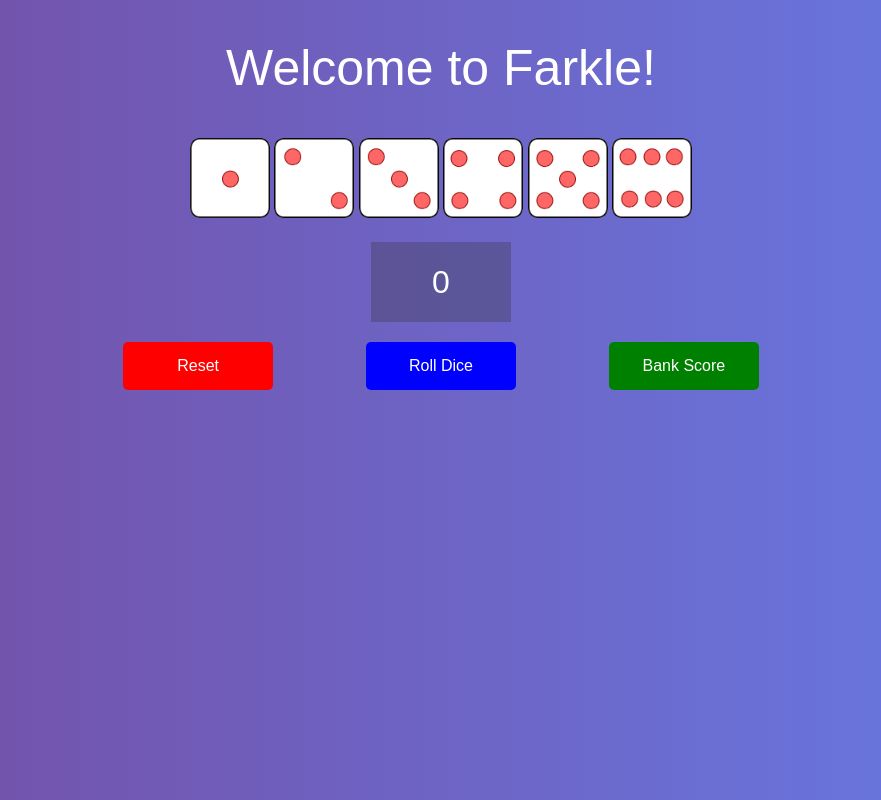
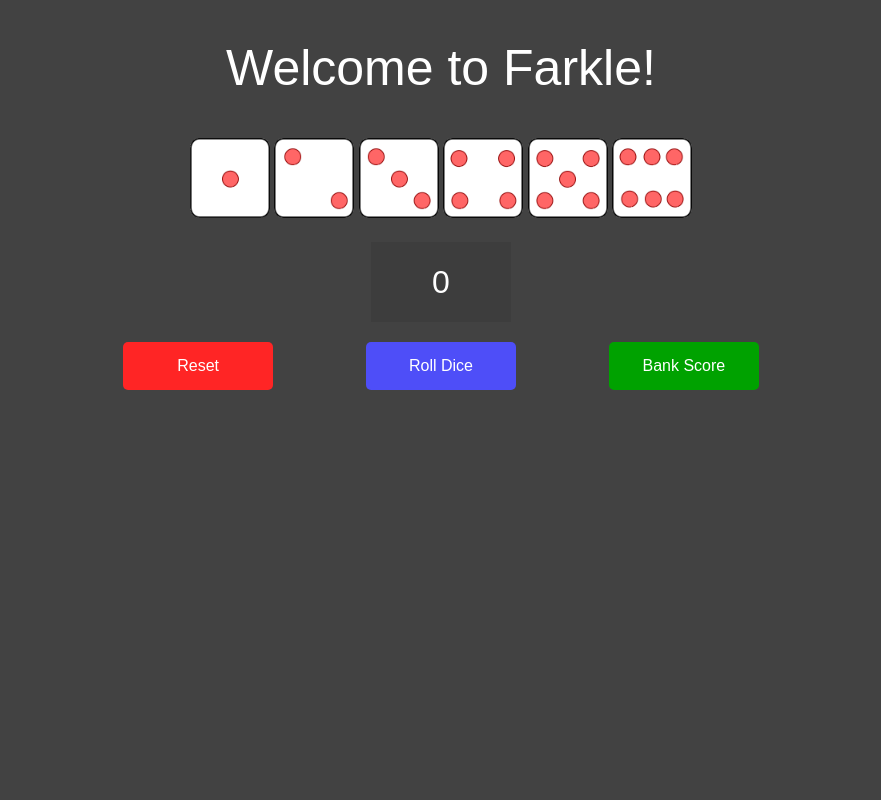
Before and after one commit to kelseybowen/DiceGameChallenge, a plain HTML site: page index.html in a window 1280 px wide. Shown: the whole page, without its empty margins (199-1080 px from the left). Drawn offline with Linux system fonts and the light colour scheme; files whose address does not match are found by name.

Commit message:
final updates

```diff
--- a/farkle.css
+++ b/farkle.css
@@ -3,8 +3,7 @@ img {
 }
 
 body {
-	background-color: #fff;
-	background-image: linear-gradient(-90deg, #667be6, #754da3);
+	background-color: #424242;
 	font-family: arial;
 }
 
@@ -48,7 +47,7 @@ body {
 }
 
 .button {
-	background-color: blue;
+	background-color: rgb(78, 78, 248);
 	color: white;
 	padding: 15px 32px;
 	text-align: center;
@@ -59,21 +58,12 @@ body {
 }
 
 .reset {
-	background-color: red;
+	background-color: rgb(255, 37, 37);
 }
 
 .bank {
-	background-color: green;
+	background-color: rgb(0, 162, 0);
 }
-
-
-.roll {}
-
-.roll:hover {}
-
-.bank {}
-
-.bank:hover {}
 
 .transparent {
 	/*For dice that are selected*/
--- a/farkle.js
+++ b/farkle.js
@@ -69,7 +69,6 @@ function checkScore() {
 }
 
 function bankScore() {
-	console.log("banking score")
 	var rollsToScore = [];
 	for (var i = 0; i < 6; i++) {
 		if (diceArr[i].clicked === 1) {
@@ -77,8 +76,8 @@ function bankScore() {
 		}
 	}
 	rollsToScore.sort();
-	console.log(rollsToScore);
 
+	// attempting to prevent a single die from being counted more than once
 	function removeDiceFromScoring(i) {
 		var idx = rollsToScore.indexOf(i);
 		if (idx > -1) {
@@ -119,9 +118,10 @@ function bankScore() {
 	document.getElementById("gameTotal").innerHTML = points;
 }
 
-function resetGame(){
-	points = 0;
-	document.getElementById("gameTotal").innerHTML = points;
-	initializeDice();
-	console.log(points);
-}
+// reset functionality has a bug, not fully working yet
+// function resetGame(){
+// 	points = 0;
+// 	document.getElementById("gameTotal").innerHTML = points;
+// 	initializeDice();
+// 	console.log(points);
+// }
```
Also changed, not shown: images/1.png (renamed from 1.png), images/2.png (renamed from 2.png), images/3.png (renamed from 3.png), images/4.png (renamed from 4.png), images/5.png (renamed from 5.png), images/6.png (renamed from 6.png).
